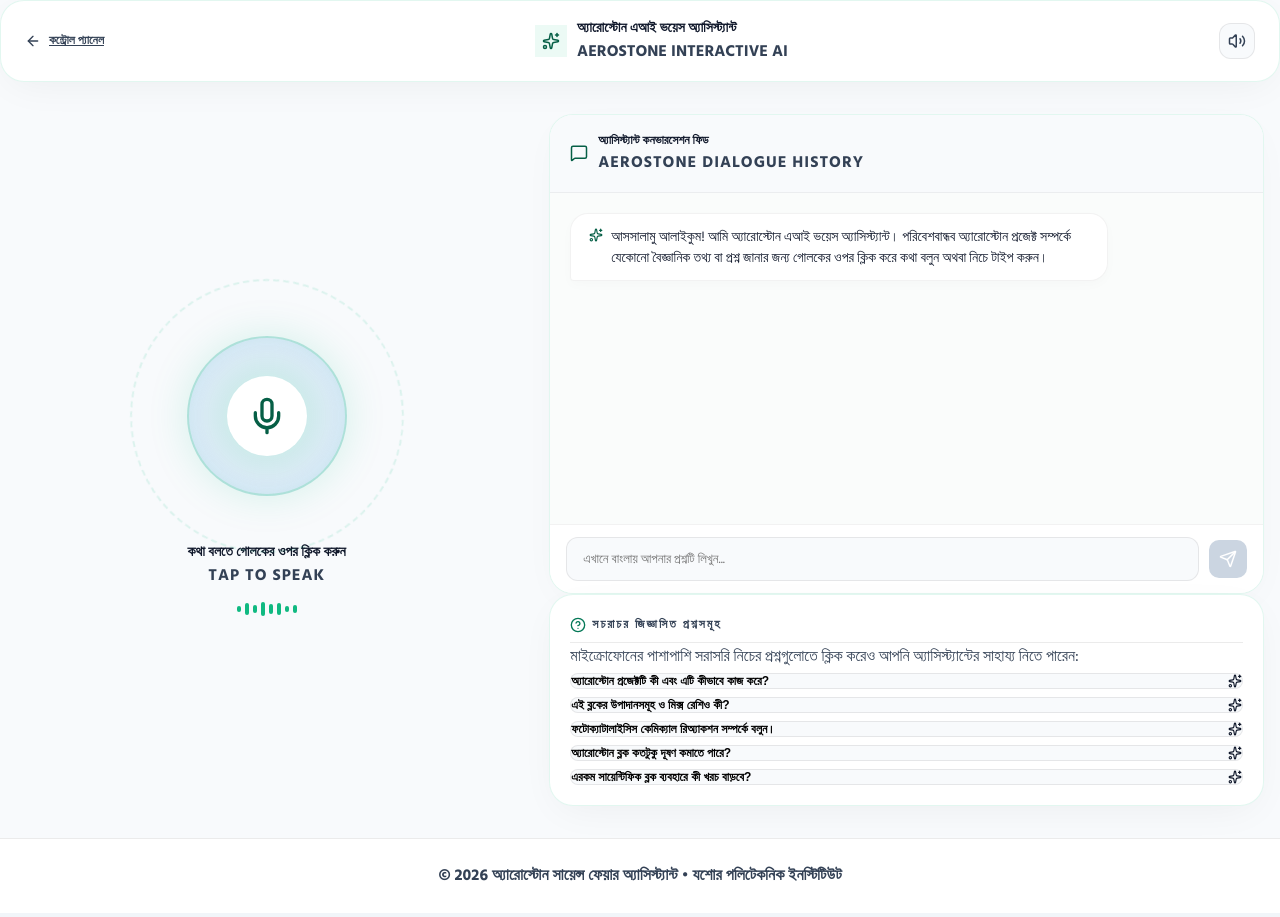
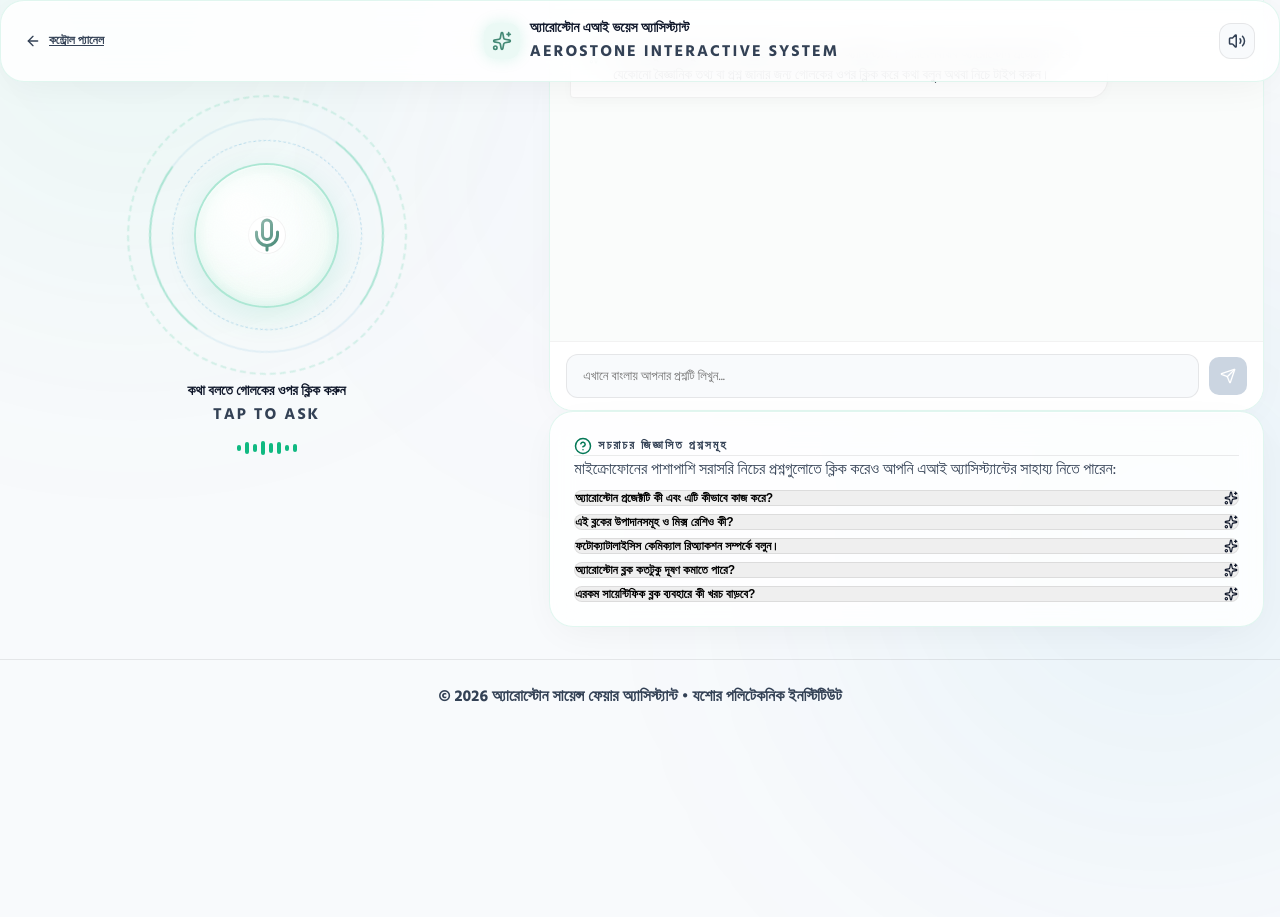
Before and after one commit to saifulxpt/Sciencefair, a Next.js app: page /assistant in a window 1280 px wide. Built offline with nearby package versions, Linux system fonts and the light colour scheme.

Commit message:
Overhaul UI/UX of assistant and admin panel pages to a premium glassmorphic light-aurora theme

```diff
--- a/src/app/assistant/page.tsx
+++ b/src/app/assistant/page.tsx
@@ -3,6 +3,8 @@
  * AeroStone World-Class Bangla AI Voice Assistant
  * Displays scrolling chat bubbles, custom audio wave visualizers,
  * and handles fallbacks like direct text input and preset questions.
+ * Includes a premium light theme layout with glassmorphic cards,
+ * rotating holographic rings, and aurora glow background details.
  ************************************************************************/
 
 import React, { useState, useEffect, useRef } from "react";
@@ -16,7 +18,9 @@
   MessageSquare,
   HelpCircle,
   Send,
-  User
+  User,
+  Activity,
+  Headphones
 } from "lucide-react";
 
 type Message = {
@@ -209,7 +213,7 @@
       case "listening":
         return "আপনার প্রশ্ন শুনছি... কথা বলা শেষ হলে থামুন";
       case "processing":
-        return "আপনার প্রশ্ন প্রসেস করা হচ্ছে... দয়া করে অপেক্ষা করুন";
+        return "আপনার প্রশ্ন বিশ্লেষণ করা হচ্ছে... অনুগ্রহ করে অপেক্ষা করুন";
       case "speaking":
         return "উত্তর প্রদান করা হচ্ছে...";
       default:
@@ -227,23 +231,28 @@
 
   return (
     <div
-      className="min-h-screen flex flex-col bg-slate-50 select-none"
+      className="min-h-screen flex flex-col aurora-bg select-none"
       style={{ fontFamily: "'Hind Siliguri', sans-serif" }}
     >
+      {/* Background Aurora Orbs */}
+      <div className="aurora-orb aurora-orb-1" />
+      <div className="aurora-orb aurora-orb-2" />
+      <div className="aurora-orb aurora-orb-3" />
+
       {/* Header Overlay */}
-      <header className="glass-panel sticky top-0 z-50 px-6 py-4 rounded-none border-t-0 border-x-0 border-b bg-white shadow-sm">
+      <header className="glass-panel sticky top-0 z-50 px-6 py-4 rounded-none border-t-0 border-x-0 border-b bg-white/70 shadow-sm backdrop-blur-md">
         <div className="max-w-6xl mx-auto flex items-center justify-between">
           <a href="/admin" className="flex items-center gap-2 text-xs font-bold text-slate-500 hover:text-slate-800 transition-colors">
             <ArrowLeft className="w-4 h-4" /> কন্ট্রোল প্যানেল
           </a>
 
           <div className="flex items-center gap-2.5">
-            <div className="w-8 h-8 rounded-lg bg-emerald-500/10 flex items-center justify-center text-emerald-600">
-              <Sparkles className="w-4.5 h-4.5" />
+            <div className="w-9 h-9 rounded-xl bg-emerald-500/10 flex items-center justify-center text-emerald-600 icon-container-glow">
+              <Sparkles className="w-5 h-5 animate-pulse" />
             </div>
             <div className="text-left">
-              <div className="text-sm font-extrabold text-slate-800">অ্যারোস্টোন এআই ভয়েস অ্যাসিস্ট্যান্ট</div>
-              <div className="text-[10px] text-slate-400 font-bold uppercase">AeroStone Interactive AI</div>
+              <div className="text-sm font-extrabold text-slate-800 tracking-wide">অ্যারোস্টোন এআই ভয়েস অ্যাসিস্ট্যান্ট</div>
+              <div className="text-[9px] text-slate-400 font-bold uppercase tracking-widest">AeroStone Interactive System</div>
             </div>
           </div>
 
@@ -257,7 +266,7 @@
                 if (status === "speaking") setStatus("idle");
               }
             }}
-            className={`w-9 h-9 rounded-xl border flex items-center justify-center transition-colors cursor-pointer ${
+            className={`w-9 h-9 rounded-xl border flex items-center justify-center transition-all cursor-pointer ${
               isMuted
                 ? "bg-rose-50 border-rose-100 text-rose-500 hover:bg-rose-100"
                 : "bg-slate-50 border-slate-200 text-slate-500 hover:bg-slate-100"
@@ -270,28 +279,30 @@
       </header>
 
       {/* Main Content View */}
-      <main className="flex-grow max-w-6xl w-full mx-auto px-4 py-8 grid grid-cols-1 lg:grid-cols-12 gap-8 items-center">
+      <main className="flex-grow max-w-6xl w-full mx-auto px-4 py-8 grid grid-cols-1 lg:grid-cols-12 gap-8 items-center relative z-10">
 
-        {/* Left: Holographic Pulse Orb & Audio Wave */}
-        <div className="lg:col-span-5 flex flex-col items-center justify-center space-y-6">
+        {/* Left: Concentric Rotating Holographic Voice Orb & Wave */}
+        <div className="lg:col-span-5 flex flex-col items-center justify-center space-y-6 py-4">
 
-          <div className="voice-orb-container">
-            {/* Outer dash rotating border */}
-            <div className={`voice-orb-glow ${status === "listening" ? "listening" : ""} ${status === "processing" ? "processing" : ""}`} />
+          <div className={`holo-orb-container ${status}`}>
+            {/* Concentric outer rotating rings */}
+            <div className="holo-ring-outer" />
+            <div className="holo-ring-middle" />
+            <div className="holo-ring-inner" />
 
-            {/* Main pulsing orb button */}
+            {/* Main pulsing core button */}
             <button
               onClick={toggleListening}
               disabled={status === "processing"}
-              className={`voice-orb cursor-pointer ${status === "listening" ? "listening" : ""} ${status === "processing" ? "processing" : ""} ${status === "speaking" ? "listening" : ""}`}
+              className="holo-core-orb"
             >
-              <div className="w-20 h-20 rounded-full bg-white flex items-center justify-center shadow-lg transition-transform hover:scale-105">
+              <div className="w-18 h-18 rounded-full bg-white flex items-center justify-center shadow-lg border border-slate-100 transition-transform hover:scale-105">
                 {status === "listening" ? (
-                  <Mic className="w-10 h-10 text-rose-500 animate-pulse" />
+                  <Mic className="w-9 h-9 text-rose-500 animate-pulse" />
                 ) : status === "speaking" ? (
-                  <Volume2 className="w-10 h-10 text-emerald-600 animate-bounce" />
+                  <Headphones className="w-9 h-9 text-emerald-600 animate-bounce" />
                 ) : (
-                  <Mic className="w-10 h-10 text-emerald-600" />
+                  <Mic className="w-9 h-9 text-emerald-600" />
                 )}
               </div>
             </button>
@@ -299,9 +310,9 @@
 
           {/* Prompt Message and status */}
           <div className="text-center space-y-1">
-            <div className="text-sm font-extrabold text-slate-800">{getStatusMessage()}</div>
-            <div className="text-[10px] text-slate-400 font-bold uppercase tracking-wider">
-              {status === "listening" ? "Listening..." : status === "processing" ? "Analyzing..." : status === "speaking" ? "Speaking..." : "Tap to Speak"}
+            <div className="text-sm font-extrabold text-slate-800 tracking-wide">{getStatusMessage()}</div>
+            <div className="text-[10px] text-slate-400 font-bold uppercase tracking-widest">
+              {status === "listening" ? "Listening..." : status === "processing" ? "Processing..." : status === "speaking" ? "Speaking..." : "Tap to Ask"}
             </div>
           </div>
 
@@ -319,7 +330,7 @@
 
           {/* Speech error indicator */}
           {errorMessage && (
-            <div className="bg-rose-50 border border-rose-100 rounded-xl px-4 py-2.5 text-xs font-semibold text-rose-500 max-w-sm text-center">
+            <div className="bg-rose-50 border border-rose-100 rounded-xl px-4 py-2.5 text-xs font-semibold text-rose-500 max-w-sm text-center shadow-sm">
               {errorMessage}
             </div>
           )}
@@ -329,12 +340,14 @@
         <div className="lg:col-span-7 space-y-6 flex flex-col justify-center">
 
           {/* Conversation chat-container */}
-          <div className="chat-container">
+          <div className="chat-container glass-panel bg-white/80 border-white/40 shadow-xl">
             {/* Header of Feed */}
             <div className="chat-feed-header">
-              <MessageSquare className="w-4.5 h-4.5 text-emerald-600" />
+              <div className="w-8 h-8 rounded-lg bg-emerald-500/10 flex items-center justify-center text-emerald-600">
+                <MessageSquare className="w-4.5 h-4.5" />
+              </div>
               <div>
-                <div className="text-xs font-extrabold text-slate-800">অ্যাসিস্ট্যান্ট কনভারসেশন ফিড</div>
+                <div className="text-xs font-extrabold text-slate-800">অ্যাসিস্ট্যান্ট কথোপকথন ফিড</div>
                 <div className="text-[9px] text-slate-400 font-bold uppercase tracking-wider">AeroStone Dialogue History</div>
               </div>
             </div>
@@ -347,13 +360,17 @@
                   className={`chat-bubble ${msg.sender === "user" ? "user" : "ai"}`}
                 >
                   {msg.sender === "user" ? (
-                    <div className="flex items-start gap-2">
+                    <div className="flex items-start gap-2.5">
                       <span className="flex-grow">{msg.text}</span>
-                      <User className="w-3.5 h-3.5 text-white/80 shrink-0 mt-0.5" />
+                      <div className="w-6 h-6 rounded-full bg-white/20 flex items-center justify-center text-[9px] font-black text-white shrink-0 mt-0.5">
+                        ME
+                      </div>
                     </div>
                   ) : (
-                    <div className="flex items-start gap-2">
-                      <Sparkles className="w-3.5 h-3.5 text-emerald-600 shrink-0 mt-0.5" />
+                    <div className="flex items-start gap-2.5">
+                      <div className="w-6 h-6 rounded-full bg-emerald-100 flex items-center justify-center text-emerald-600 shrink-0 mt-0.5">
+                        <Sparkles className="w-3.5 h-3.5" />
+                      </div>
                       <span>{msg.text}</span>
                     </div>
                   )}
@@ -363,33 +380,33 @@
             </div>
 
             {/* Bottom Keyboard Text Input Bar */}
-            <form onSubmit={handleTextSubmit} className="chat-input-container">
+            <form onSubmit={handleTextSubmit} className="chat-input-container bg-white/95">
               <input
                 type="text"
                 value={inputText}
                 onChange={(e) => setInputText(e.target.value)}
                 placeholder="এখানে বাংলায় আপনার প্রশ্নটি লিখুন..."
                 disabled={status === "processing"}
-                className="chat-input"
+                className="chat-input border-slate-200/80 bg-slate-50/50"
               />
               <button
                 type="submit"
                 disabled={status === "processing" || !inputText.trim()}
-                className="chat-send-btn animate-fade-in"
+                className="chat-send-btn shadow-md shadow-emerald-500/25"
                 title="বার্তা পাঠান"
               >
-                <Send className="w-4.5 h-4.5 text-white" />
+                <Send className="w-4 h-4 text-white" />
               </button>
             </form>
           </div>
 
           {/* Preset Sample Questions */}
-          <div className="glass-panel p-5 bg-white space-y-3 shadow-sm border border-slate-100">
-            <div className="text-xs font-bold text-slate-400 uppercase tracking-widest flex items-center gap-1.5 border-b border-slate-50 pb-2">
-              <HelpCircle className="w-4 h-4 text-emerald-500" /> সচরাচর জিজ্ঞাসিত প্রশ্নসমূহ
+          <div className="glass-panel p-6 bg-white/80 shadow-lg border-emerald-500/10">
+            <div className="text-xs font-bold text-slate-400 uppercase tracking-widest flex items-center gap-1.5 border-b border-slate-100 pb-2.5">
+              <HelpCircle className="w-4.5 h-4.5 text-emerald-500" /> সচরাচর জিজ্ঞাসিত প্রশ্নসমূহ
             </div>
-            <p className="text-[11px] text-slate-400 leading-relaxed mb-1">
-              মাইক্রোফোনের পাশাপাশি সরাসরি নিচের প্রশ্নগুলোতে ক্লিক করেও আপনি অ্যাসিস্ট্যান্টের সাহায্য নিতে পারেন:
+            <p className="text-[11px] text-slate-400 leading-relaxed mb-2">
+              মাইক্রোফোনের পাশাপাশি সরাসরি নিচের প্রশ্নগুলোতে ক্লিক করেও আপনি এআই অ্যাসিস্ট্যান্টের সাহায্য নিতে পারেন:
             </p>
 
             <div className="flex flex-col gap-2">
@@ -398,7 +415,7 @@
                   key={idx}
                   onClick={() => handleSampleClick(q)}
                   disabled={status === "processing"}
-                  className="w-full text-left p-3 bg-slate-50 hover:bg-emerald-50/50 border border-slate-200 hover:border-emerald-300 rounded-xl text-xs font-bold text-slate-700 hover:text-emerald-700 transition-all flex items-center justify-between cursor-pointer"
+                  className="w-full text-left p-3 bg-slate-50/70 border border-slate-200/60 rounded-xl text-xs font-bold text-slate-700 hover:text-emerald-700 hover:bg-emerald-50/40 hover:border-emerald-300 transition-all flex items-center justify-between cursor-pointer preset-capsule"
                 >
                   <span>{q}</span>
                   <Sparkles className="w-3.5 h-3.5 text-slate-300 hover:text-emerald-600 shrink-0 ml-2" />
@@ -412,7 +429,7 @@
       </main>
 
       {/* Footer Info */}
-      <footer className="py-6 text-center text-[10px] text-slate-400 font-bold border-t border-slate-100 bg-white">
+      <footer className="py-6 text-center text-[10px] text-slate-400 font-bold border-t border-slate-200/50 bg-white/50 backdrop-blur-sm relative z-10">
         © 2026 অ্যারোস্টোন সায়েন্স ফেয়ার অ্যাসিস্ট্যান্ট • যশোর পলিটেকনিক ইনস্টিটিউট
       </footer>
 
--- a/src/app/globals.css
+++ b/src/app/globals.css
@@ -837,3 +837,258 @@
     height: 32px;
   }
 }
+
+/* Aurora Background Orbs */
+.aurora-bg {
+  position: relative;
+  overflow: hidden;
+  background-color: #f8fafc;
+}
+
+.aurora-orb {
+  position: absolute;
+  border-radius: 50%;
+  filter: blur(140px);
+  opacity: 0.6;
+  pointer-events: none;
+  z-index: 0;
+}
+
+.aurora-orb-1 {
+  top: -15%;
+  left: -15%;
+  width: 650px;
+  height: 650px;
+  background: radial-gradient(circle, rgba(16, 185, 129, 0.18) 0%, transparent 80%);
+}
+
+.aurora-orb-2 {
+  bottom: -20%;
+  right: -20%;
+  width: 750px;
+  height: 750px;
+  background: radial-gradient(circle, rgba(2, 132, 199, 0.18) 0%, transparent 80%);
+}
+
+.aurora-orb-3 {
+  top: 40%;
+  left: 50%;
+  width: 500px;
+  height: 500px;
+  background: radial-gradient(circle, rgba(139, 92, 246, 0.08) 0%, transparent 80%);
+  transform: translate(-50%, -50%);
+}
+
+/* Concentric Holographic Voice Orb Visualizer */
+.holo-orb-container {
+  position: relative;
+  width: 290px;
+  height: 290px;
+  display: flex;
+  align-items: center;
+  justify-content: center;
+  z-index: 10;
+}
+
+.holo-ring-outer {
+  position: absolute;
+  width: 280px;
+  height: 280px;
+  border-radius: 50%;
+  border: 2px dashed rgba(16, 185, 129, 0.15);
+  animation: rotateClockwise 35s linear infinite;
+  pointer-events: none;
+  transition: all 0.5s ease;
+}
+
+.holo-ring-middle {
+  position: absolute;
+  width: 235px;
+  height: 235px;
+  border-radius: 50%;
+  border: 2px solid rgba(2, 132, 199, 0.08);
+  border-top-color: rgba(16, 185, 129, 0.3);
+  border-bottom-color: rgba(16, 185, 129, 0.3);
+  animation: rotateCounterClockwise 20s linear infinite;
+  pointer-events: none;
+  transition: all 0.5s ease;
+}
+
+.holo-ring-inner {
+  position: absolute;
+  width: 190px;
+  height: 190px;
+  border-radius: 50%;
+  border: 1px dashed rgba(2, 132, 199, 0.25);
+  animation: rotateClockwise 12s linear infinite;
+  pointer-events: none;
+  transition: all 0.5s ease;
+}
+
+.holo-core-orb {
+  width: 145px;
+  height: 145px;
+  border-radius: 50%;
+  background: radial-gradient(circle, rgba(255, 255, 255, 0.9) 0%, rgba(244, 252, 248, 0.8) 60%, rgba(16, 185, 129, 0.15) 100%);
+  border: 2.5px solid rgba(16, 185, 129, 0.28);
+  box-shadow:
+    0 10px 30px rgba(16, 185, 129, 0.12),
+    inset 0 0 20px rgba(16, 185, 129, 0.08),
+    inset 0 1px 2px rgba(255, 255, 255, 0.9);
+  display: flex;
+  align-items: center;
+  justify-content: center;
+  position: relative;
+  transition: all 0.3s cubic-bezier(0.4, 0, 0.2, 1);
+  cursor: pointer;
+  z-index: 15;
+}
+
+.holo-core-orb::before {
+  content: '';
+  position: absolute;
+  inset: 0;
+  border-radius: 50%;
+  background: radial-gradient(circle at 30% 30%, rgba(255, 255, 255, 0.8) 0%, transparent 60%);
+  pointer-events: none;
+}
+
+.holo-core-orb:hover {
+  transform: scale(1.05);
+  box-shadow:
+    0 15px 35px rgba(16, 185, 129, 0.22),
+    inset 0 0 25px rgba(16, 185, 129, 0.15);
+  border-color: rgba(16, 185, 129, 0.45);
+}
+
+/* Interactive Orb State Customizations */
+.holo-orb-container.listening .holo-ring-outer {
+  border-color: rgba(16, 185, 129, 0.45);
+  animation: rotateClockwise 10s linear infinite;
+  width: 290px;
+  height: 290px;
+}
+
+.holo-orb-container.listening .holo-ring-middle {
+  border-top-color: rgba(16, 185, 129, 0.7);
+  border-bottom-color: rgba(16, 185, 129, 0.7);
+  border-left-color: rgba(2, 132, 199, 0.2);
+  border-right-color: rgba(2, 132, 199, 0.2);
+  animation: rotateCounterClockwise 6s linear infinite;
+}
+
+.holo-orb-container.listening .holo-core-orb {
+  background: radial-gradient(circle, rgba(255, 255, 255, 0.9) 0%, rgba(220, 252, 231, 0.8) 50%, rgba(16, 185, 129, 0.3) 100%);
+  border-color: rgba(16, 185, 129, 0.6);
+  box-shadow:
+    0 0 45px rgba(16, 185, 129, 0.45),
+    inset 0 0 25px rgba(16, 185, 129, 0.25);
+  animation: holoCorePulse 1s ease-in-out infinite alternate;
+}
+
+.holo-orb-container.processing .holo-ring-outer {
+  border-color: rgba(139, 92, 246, 0.35);
+  animation: rotateClockwise 4s linear infinite;
+}
+
+.holo-orb-container.processing .holo-ring-middle {
+  border-top-color: rgba(2, 132, 199, 0.7);
+  border-bottom-color: rgba(139, 92, 246, 0.7);
+  animation: rotateCounterClockwise 3s linear infinite;
+  width: 220px;
+  height: 220px;
+}
+
+.holo-orb-container.processing .holo-core-orb {
+  background: radial-gradient(circle, rgba(255, 255, 255, 0.95) 0%, rgba(224, 242, 254, 0.85) 50%, rgba(2, 132, 199, 0.25) 100%);
+  border-color: rgba(2, 132, 199, 0.6);
+  box-shadow:
+    0 0 45px rgba(2, 132, 199, 0.4),
+    inset 0 0 25px rgba(139, 92, 246, 0.25);
+  animation: holoCoreSpin 2.5s linear infinite;
+}
+
+.holo-orb-container.speaking .holo-ring-outer {
+  border-color: rgba(2, 132, 199, 0.3);
+  animation: rotateClockwise 16s linear infinite;
+}
+
+.holo-orb-container.speaking .holo-ring-middle {
+  border-top-color: rgba(2, 132, 199, 0.5);
+  border-bottom-color: rgba(2, 132, 199, 0.5);
+  animation: rotateCounterClockwise 10s linear infinite;
+}
+
+.holo-orb-container.speaking .holo-core-orb {
+  background: radial-gradient(circle, rgba(255, 255, 255, 0.9) 0%, rgba(224, 242, 254, 0.8) 50%, rgba(2, 132, 199, 0.25) 100%);
+  border-color: rgba(2, 132, 199, 0.55);
+  box-shadow:
+    0 0 40px rgba(2, 132, 199, 0.35),
+    inset 0 0 20px rgba(16, 185, 129, 0.15);
+  animation: holoCorePulse 0.7s ease-in-out infinite alternate;
+}
+
+@keyframes rotateClockwise {
+  from { transform: rotate(0deg); }
+  to { transform: rotate(360deg); }
+}
+
+@keyframes rotateCounterClockwise {
+  from { transform: rotate(0deg); }
+  to { transform: rotate(-360deg); }
+}
+
+@keyframes holoCorePulse {
+  0% { transform: scale(1); }
+  100% { transform: scale(1.07); }
+}
+
+@keyframes holoCoreSpin {
+  0% { transform: scale(1) rotate(0deg); }
+  50% { transform: scale(1.03) rotate(180deg); }
+  100% { transform: scale(1) rotate(360deg); }
+}
+
+/* Premium Styling Components */
+.preset-capsule {
+  transition: all 0.25s cubic-bezier(0.4, 0, 0.2, 1);
+}
+
+.preset-capsule:hover {
+  background: rgba(16, 185, 129, 0.08) !important;
+  border-color: rgba(16, 185, 129, 0.4) !important;
+  color: #047857 !important;
+  transform: translateX(4px);
+}
+
+.slide-matrix-card {
+  transition: all 0.25s cubic-bezier(0.4, 0, 0.2, 1);
+}
+
+.slide-matrix-card:hover {
+  transform: translateY(-2px);
+  border-color: rgba(16, 185, 129, 0.3) !important;
+  background: rgba(16, 185, 129, 0.02) !important;
+}
+
+.slide-matrix-card.active {
+  background: linear-gradient(135deg, rgba(16, 185, 129, 0.12) 0%, rgba(2, 132, 199, 0.06) 100%) !important;
+  border-color: #10b981 !important;
+  box-shadow:
+    0 10px 25px -5px rgba(16, 185, 129, 0.18),
+    inset 0 1px 1px rgba(255, 255, 255, 0.8) !important;
+}
+
+.audit-log-item {
+  transition: border-color 0.2s, background-color 0.2s;
+}
+
+.audit-log-item:hover {
+  background: #ffffff !important;
+  border-color: rgba(0, 0, 0, 0.08) !important;
+}
+
+/* Custom visual icons styling */
+.icon-container-glow {
+  box-shadow: 0 0 15px rgba(16, 185, 129, 0.15);
+}
```
Also changed, not shown: src/app/admin/page.tsx (+163 -140 lines).
